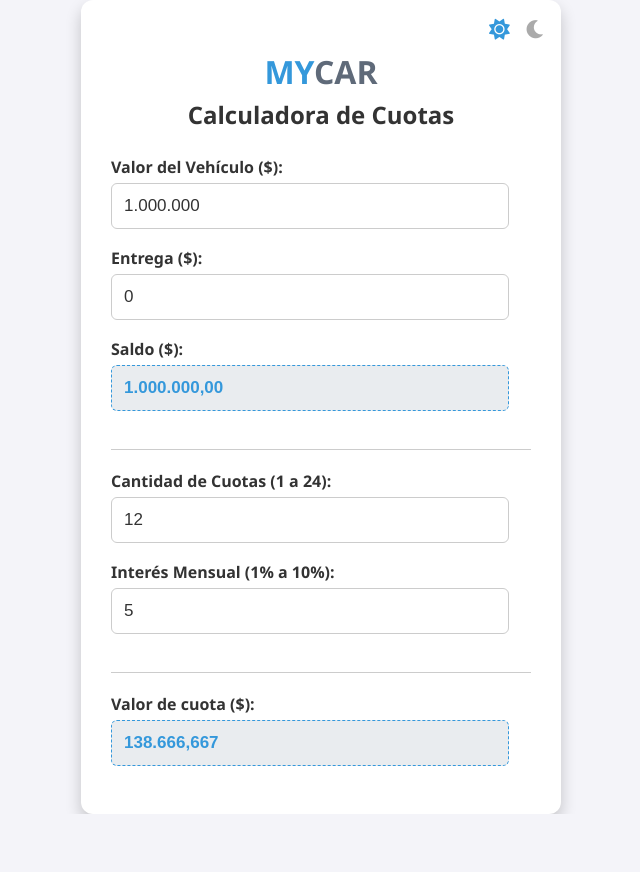
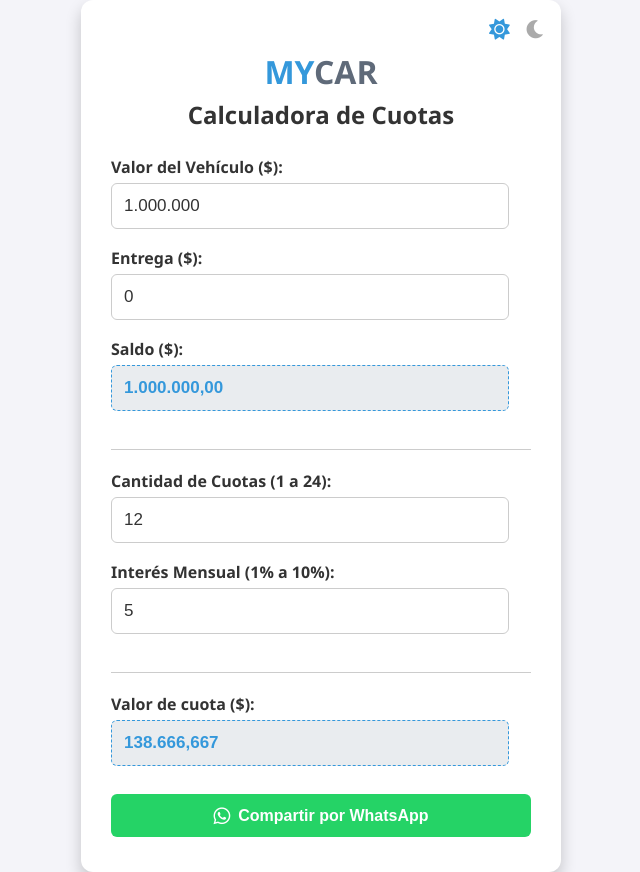
Before and after one commit to Gabymax7/CalcMyCar, a plain HTML site: page index.html in a window 1280 px wide. Shown: the whole page, without its empty margins (319-959 px from the left). Before the commit the page ends 814 px from the top, so only its background shows below. Drawn offline with Linux system fonts and the light colour scheme.

Commit message:
agrego boton de whatsapp

```diff
--- a/index.html
+++ b/index.html
@@ -5,6 +5,7 @@
     <meta name="viewport" content="width=device-width, initial-scale=1.0">
     <title>Calculadora de Financiación MYCAR</title>
     <link rel="stylesheet" href="https://cdnjs.cloudflare.com/ajax/libs/font-awesome/6.0.0-beta3/css/all.min.css">
+    <link rel="stylesheet" href="https://cdnjs.cloudflare.com/ajax/libs/font-awesome/5.15.4/css/all.min.css">
     <style>
         /* CSS: Variables y Estilos Base */
         :root {
@@ -13,7 +14,6 @@
             --color-secondary: #5f6a79;   /* Gris oscuro */
             --color-text-light: #333;
             --color-text-dark: #f4f4f9;
-            /* Nueva variable para el color blanco del logo en modo oscuro */
             --color-logo-dark: #ffffff;
         }
 
@@ -78,16 +78,15 @@
             margin-bottom: 25px;
         }
 
-        /* Definición del logo: Usa variables para que los colores cambien con el tema */
         .logo {
             font-size: 32px;
             font-weight: bold;
-            color: var(--logo-my-color); /* Aplica el color de MY */
+            color: var(--logo-my-color);
             margin-bottom: 5px;
         }
 
         .logo span {
-            color: var(--logo-car-color); /* Aplica el color de CAR (cambia con el tema) */
+            color: var(--logo-car-color);
         }
 
         h2 {
@@ -104,7 +103,6 @@
             font-weight: 600;
         }
 
-        /* Estilo para todos los inputs */
         input[type="text"], input[type="number"] {
             width: calc(100% - 22px);
             padding: 12px;
@@ -126,7 +124,6 @@
             border: 1px dashed var(--color-primary);
         }
 
-        /* Ocultar flechas en campos de número (opcional, para estética) */
         input[type=number]::-webkit-inner-spin-button,
         input[type=number]::-webkit-outer-spin-button {
             -webkit-appearance: none;
@@ -168,6 +165,34 @@
         [data-theme="dark"] #sun-icon {
             color: var(--color-icon-inactive);
         }
+
+        /* Estilos para el botón de WhatsApp */
+        .whatsapp-button {
+            display: flex;
+            align-items: center;
+            justify-content: center;
+            width: 100%;
+            padding: 12px;
+            margin-top: 10px;
+            margin-bottom: 5px;
+            background-color: #25D366; /* Verde de WhatsApp */
+            color: white;
+            border: none;
+            border-radius: 6px;
+            cursor: pointer;
+            font-size: 1em;
+            font-weight: 600;
+            transition: background-color 0.3s;
+        }
+
+        .whatsapp-button:hover {
+            background-color: #128C7E;
+        }
+
+        .whatsapp-button i {
+            margin-right: 8px;
+            font-size: 1.2em;
+        }
     </style>
 </head>
 <body>
@@ -208,6 +233,10 @@
             <label for="valorCuota">Valor de cuota ($):</label>
             <input type="text" id="valorCuota" value="0.00" readonly>
 
+            <button type="button" class="whatsapp-button" onclick="compartirPorWhatsApp()">
+                <i class="fab fa-whatsapp"></i> Compartir por WhatsApp
+            </button>
+
         </form>
     </div>
 
@@ -233,22 +262,17 @@
 
             let numericValue = cleanNumber(rawValue);
 
-            // Validar que la entrega no sea mayor al valor del vehículo
             if (elementId === 'entrega') {
                 const valorVehiculo = cleanNumber(document.getElementById('valorVehiculo').value);
                 numericValue = Math.min(numericValue, valorVehiculo);
             }
 
-            // Aplicar el formato de miles solo a los inputs tipo texto
             inputElement.value = formatNumber(numericValue);
-
-            // Ejecutar el cálculo de la cuota
             calcularCuota();
         }
 
-        // Función de Cálculo (Lógica AJUSTADA: Interés aplicado al Saldo + 4%)
+        // Función de Cálculo (Lógica: Interés aplicado al Saldo + 4%)
         function calcularCuota() {
-            // Obtener valores
             const valorVehiculo = cleanNumber(document.getElementById('valorVehiculo').value);
             const entrega = cleanNumber(document.getElementById('entrega').value);
             let cantidadCuotas = cleanNumber(document.getElementById('cantidadCuotas').value);
@@ -256,7 +280,7 @@
 
             if (cantidadCuotas < 1) cantidadCuotas = 1;
 
-            // 1. Saldo: Valor del Vehículo - Entrega
+            // 1. Saldo
             const saldo = valorVehiculo - entrega;
             document.getElementById('saldo').value = saldo.toLocaleString('es-AR', { minimumFractionDigits: 2 });
 
@@ -265,26 +289,56 @@
                 return;
             }
 
-            // --- LÓGICA DE CÁLCULO AJUSTADA ---
+            // --- LÓGICA DE CÁLCULO AJUSTADA (Interés sobre Saldo + 4%) ---
 
             // 2. Saldo con Recargo Fijo: Saldo * 1.04
             const saldoConRecargo = saldo * 1.04;
 
             // 3. Factor de Interés Simple Total
-            // Interés Total = (%Interés/100) * Cuotas
             const factorInteresTotal = (interesMensualPorcentaje / 100) * cantidadCuotas;
 
             // 4. Total a Financiar = (Saldo con Recargo) * (1 + Factor Interés Total)
-            // Esto aplica el interés sobre el Saldo con Recargo, como solicitaste.
             const totalAFinanciar = saldoConRecargo * (1 + factorInteresTotal);
 
             // 5. Valor de cuota
             const valorCuotaBruto = totalAFinanciar / cantidadCuotas;
 
-            // --- FIN LÓGICA DE CÁLCULO AJUSTADA ---
-
             // Mostrar el Valor de Cuota
             document.getElementById('valorCuota').value = valorCuotaBruto.toLocaleString('es-AR', { minimumFractionDigits: 2 });
+        }
+
+        // Función para compartir el resultado por WhatsApp (NUEVO)
+        function compartirPorWhatsApp() {
+            // Obtener los valores formateados
+            const valorVehiculo = document.getElementById('valorVehiculo').value;
+            const entrega = document.getElementById('entrega').value;
+            const saldo = document.getElementById('saldo').value;
+            const cantidadCuotas = document.getElementById('cantidadCuotas').value;
+            const interesMensual = document.getElementById('interesMensual').value;
+            const valorCuota = document.getElementById('valorCuota').value;
+
+            // Construir el mensaje
+            const mensaje =
+                `*Cotización MYCAR*
+
+*Vehículo:* $${valorVehiculo}
+*Entrega:* $${entrega}
+*Saldo a financiar:* $${saldo}
+
+*Condiciones:*
+- Cuotas: ${cantidadCuotas}
+- Interés Mensual: ${interesMensual}%
+
+*¡Valor de cuota final: $${valorCuota}*!`
+
+            // Codificar el mensaje para la URL
+            const mensajeCodificado = encodeURIComponent(mensaje.trim());
+
+            // Crear la URL de WhatsApp
+            const urlWhatsApp = `https://wa.me/?text=${mensajeCodificado}`;
+
+            // Abrir la URL en una nueva ventana/pestaña
+            window.open(urlWhatsApp, '_blank');
         }
 
         // Función para cambiar el tema
@@ -294,14 +348,10 @@
 
         // Inicializar la calculadora al cargar la página
         window.onload = function() {
-            // Inicializar el formato de los campos de texto
             formatAndCalculate('valorVehiculo');
             formatAndCalculate('entrega');
-
-            // Inicializar el cálculo para que se vean los valores iniciales.
             calcularCuota();
 
-            // Configurar el tema inicial basado en la preferencia del sistema
             const isDarkMode = window.matchMedia && window.matchMedia('(prefers-color-scheme: dark)').matches;
             if (isDarkMode) {
                 setTheme('dark');
```
